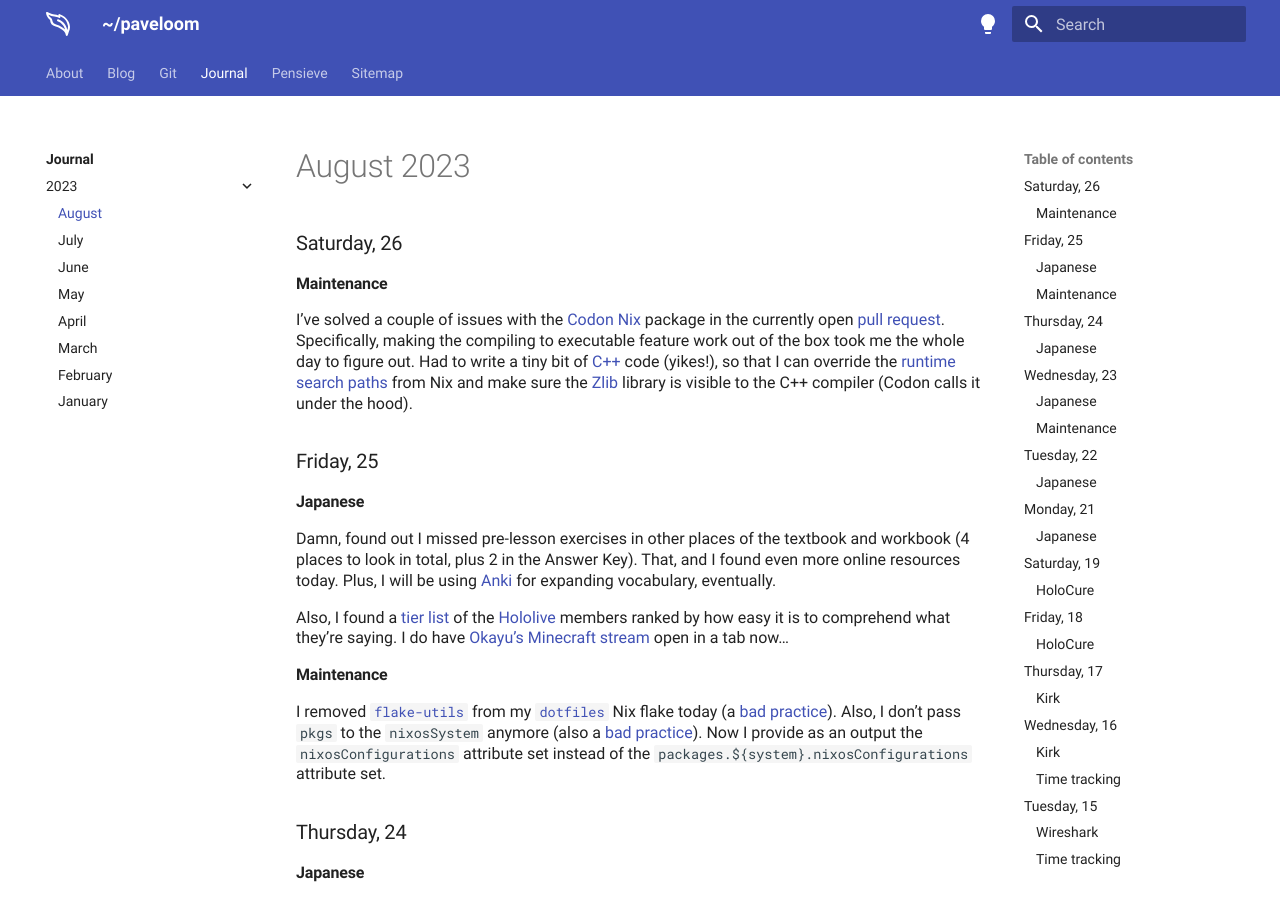
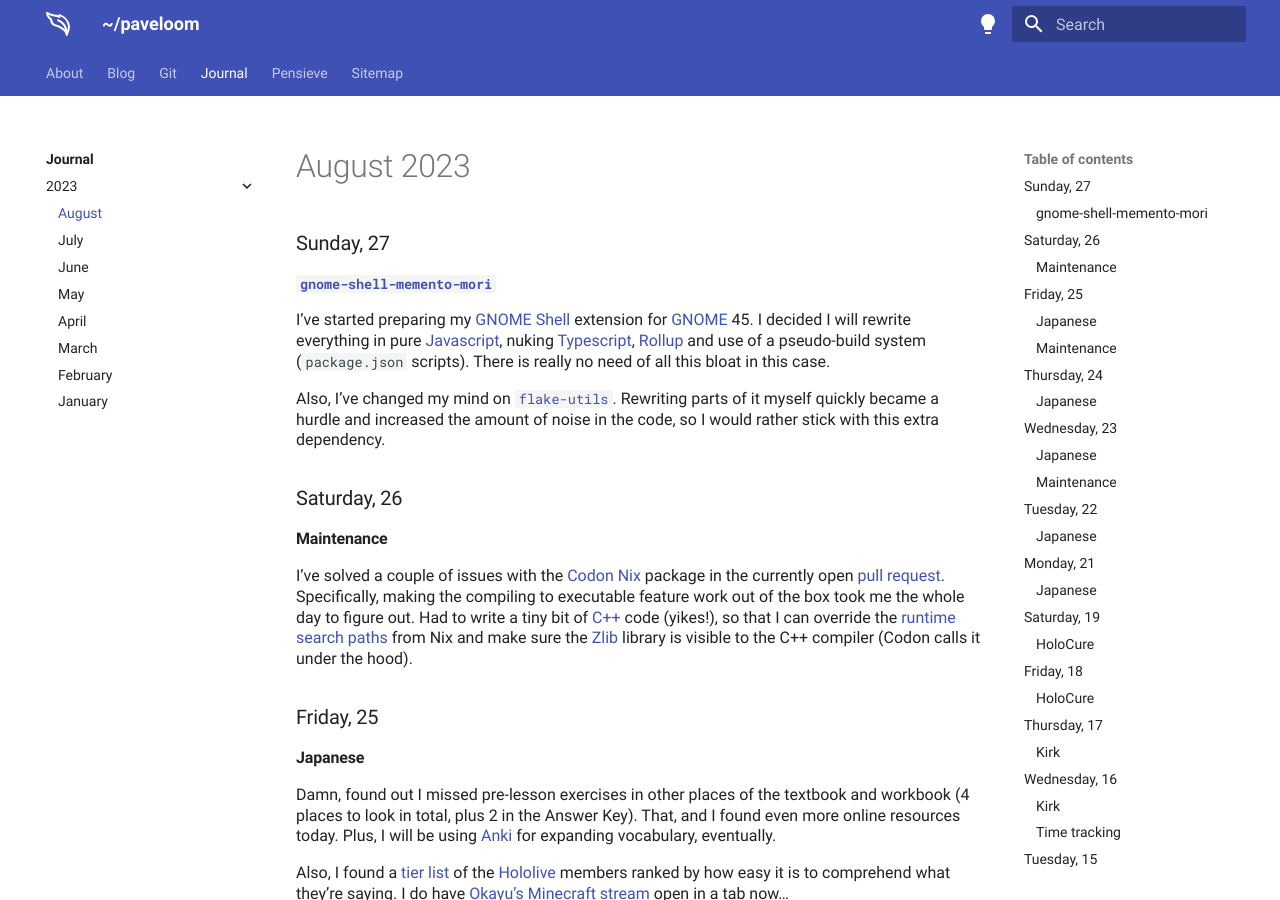
Before and after one commit to paveloom/paveloom.dev, an MkDocs documentation site: the page built from content/journal/2023/august.md, in a window 1280 px wide and 900 px high. Built offline with MkDocs 1.6.1 and Material for MkDocs 9.7.7, drawn with Linux system fonts in a browser that asks for light colours.

Commit message:
Journal: add the August, 27 entry.

```diff
--- a/content/journal/2023/august.md
+++ b/content/journal/2023/august.md
@@ -1,4 +1,12 @@
 # August 2023
+
+### Sunday, 27 {#27}
+
+#### [`gnome-shell-memento-mori`](../../git.md#gnome-shell-memento-mori) {#27#gnome-shell-memento-mori}
+
+I've started preparing my [GNOME Shell](https://gitlab.gnome.org/GNOME/gnome-shell) extension for [GNOME](https://www.gnome.org) 45. I decided I will rewrite everything in pure [Javascript](https://en.wikipedia.org/wiki/Javascript), nuking [Typescript](https://en.wikipedia.org/wiki/TypeScript), [Rollup](https://rollupjs.org) and use of a pseudo-build system (`package.json` scripts). There is really no need of all this bloat in this case.
+
+Also, I've changed my mind on [`flake-utils`](https://github.com/numtide/flake-utils). Rewriting parts of it myself quickly became a hurdle and increased the amount of noise in the code, so I would rather stick with this extra dependency.
 
 ### Saturday, 26 {#26}
 
```
